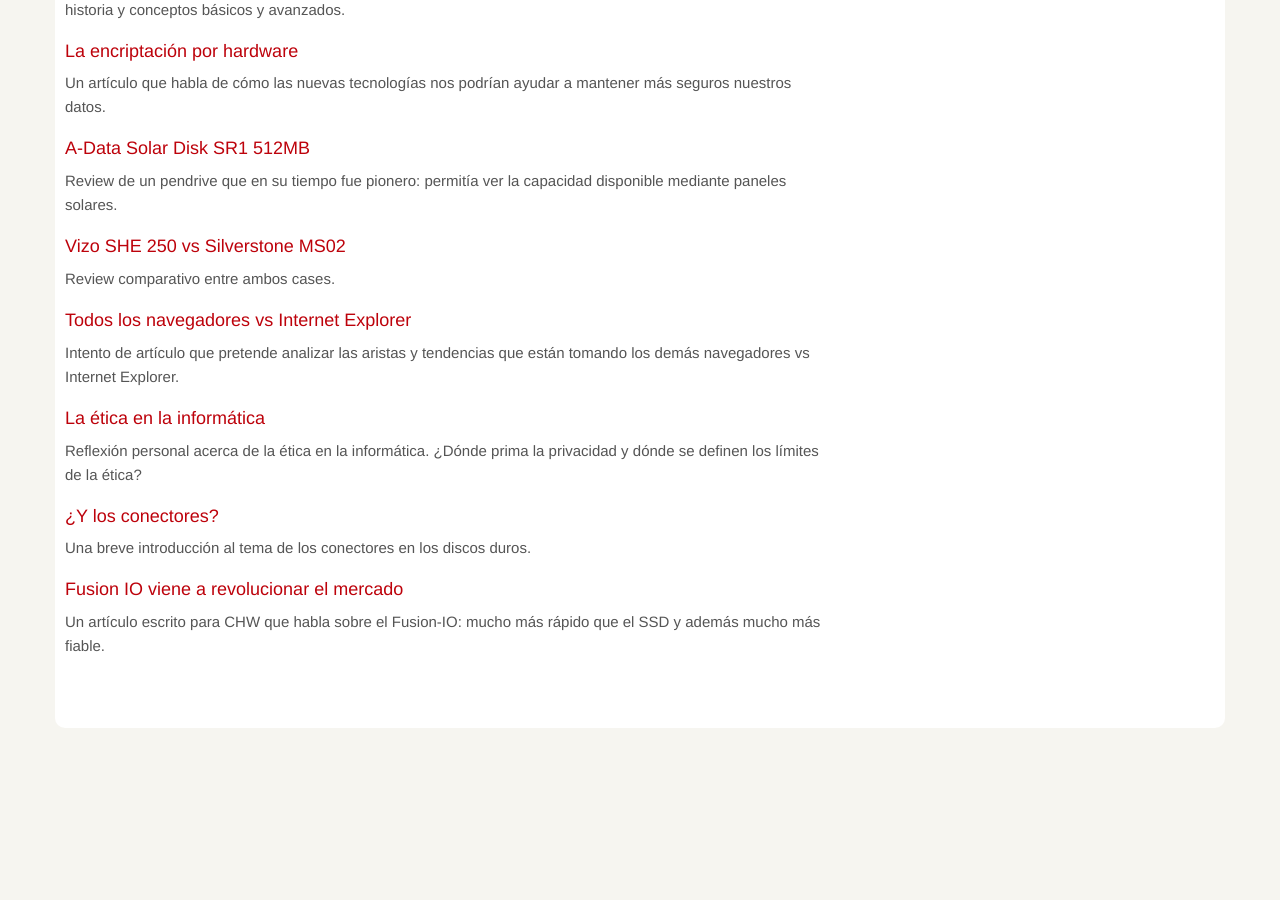
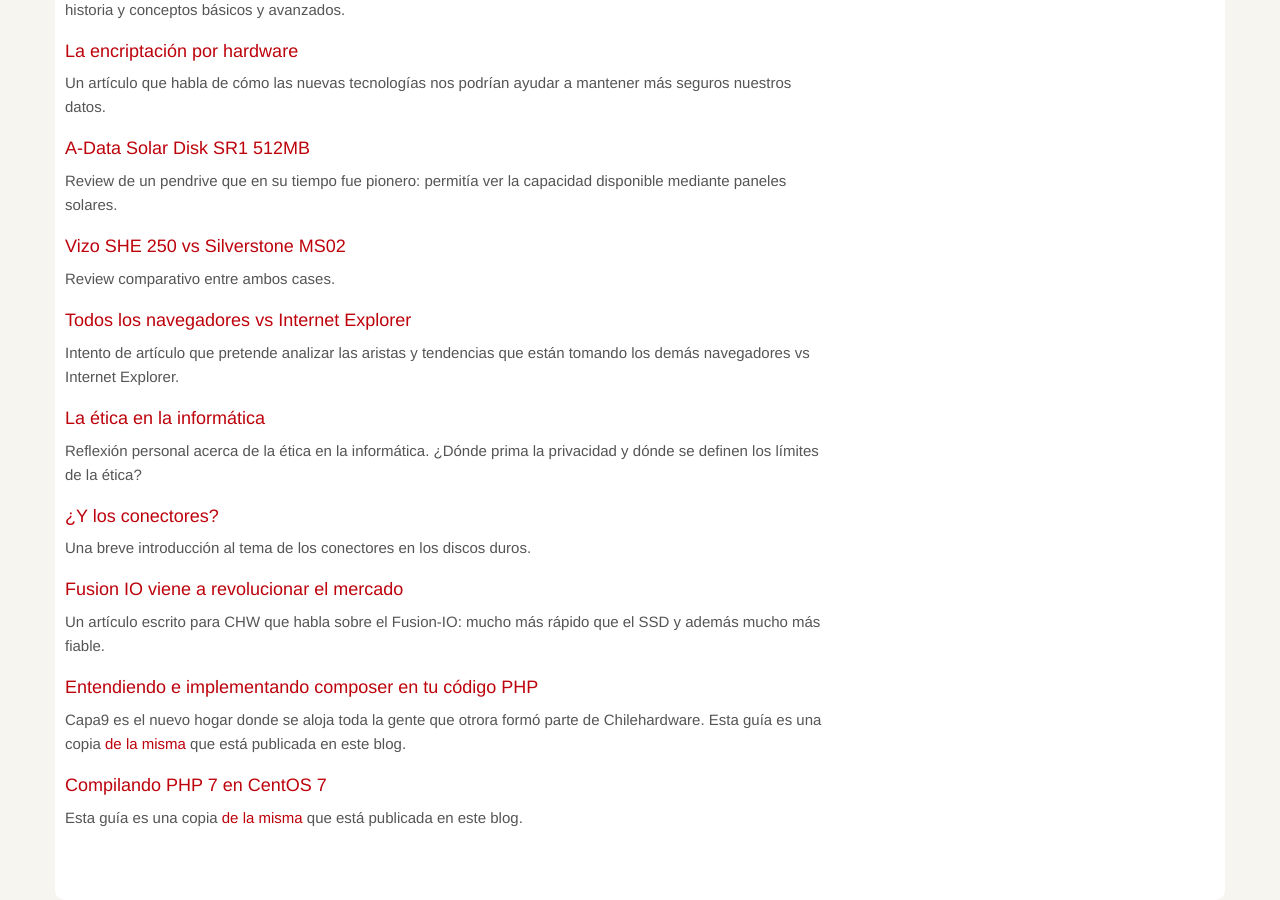
Before and after one commit to unreal4u/blog, a Jekyll site: the page built from publicaciones/index.markdown, in a window 1280 px wide and 900 px high, scrolled down 1927 px. Built offline with Jekyll 4.4.1, drawn with Linux system fonts in a browser that asks for light colours; before the commit the page ends 2655 px from its top, so only the background shows below that.

Commit message:
Update of my portfolio

```diff
--- a/publicaciones/index.markdown
+++ b/publicaciones/index.markdown
@@ -108,7 +108,6 @@
 ## Manuales, guías, artículos y reviews
 
 
-
 La gran mayoría de los artículos, reviews, manuales y guías fueron realizados para ser utilizados en CHW, mucho antes de la existencia de mi blog y donde fui administrador del foro por un espacio de cerca de dos años, y colaborador desde hace cinco. A continuación el listado de artículos escritos para este portal en orden histórico.
 
 
@@ -165,3 +164,11 @@
 
 
 Un artículo escrito para CHW que habla sobre el Fusion-IO: mucho más rápido que el SSD y además mucho más fiable.
+
+#### [Entendiendo e implementando composer en tu código PHP](http://www.capa9.net/portada/entendiendo-e-implementando-composer-en-tu-codigo-php/)
+
+Capa9 es el nuevo hogar donde se aloja toda la gente que otrora formó parte de Chilehardware. Esta guía es una copia [de la misma](/2015/06/entendiendo-e-implementando-composer-en-tu-codigo-php/) que está publicada en este blog.
+
+#### [Compilando PHP 7 en CentOS 7](http://www.capa9.net/portada/compilando-php-7-en-centos-7/)
+
+Esta guía es una copia [de la misma](/2015/06/compilando-php7-desde-source/) que está publicada en este blog.
```
